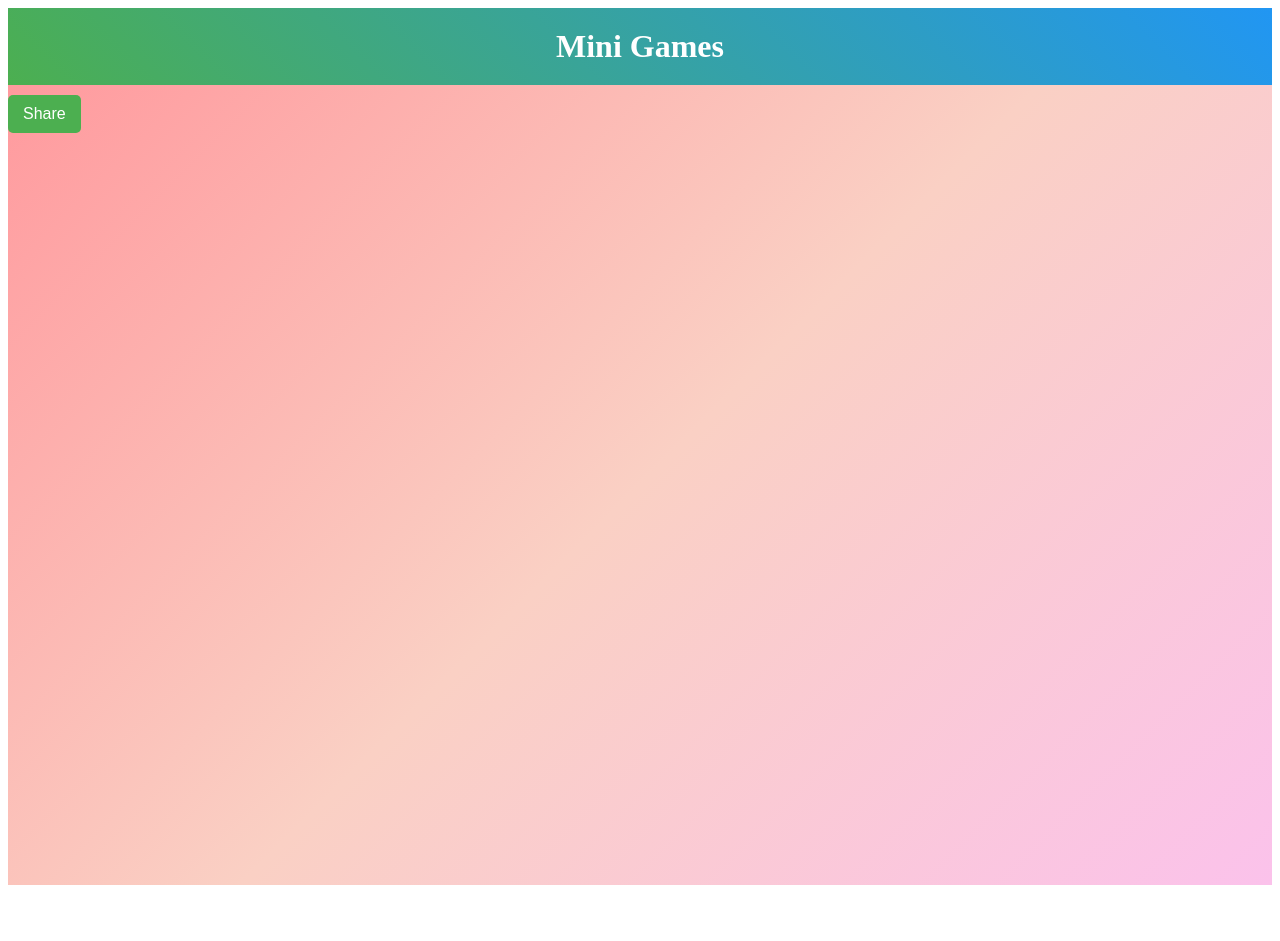
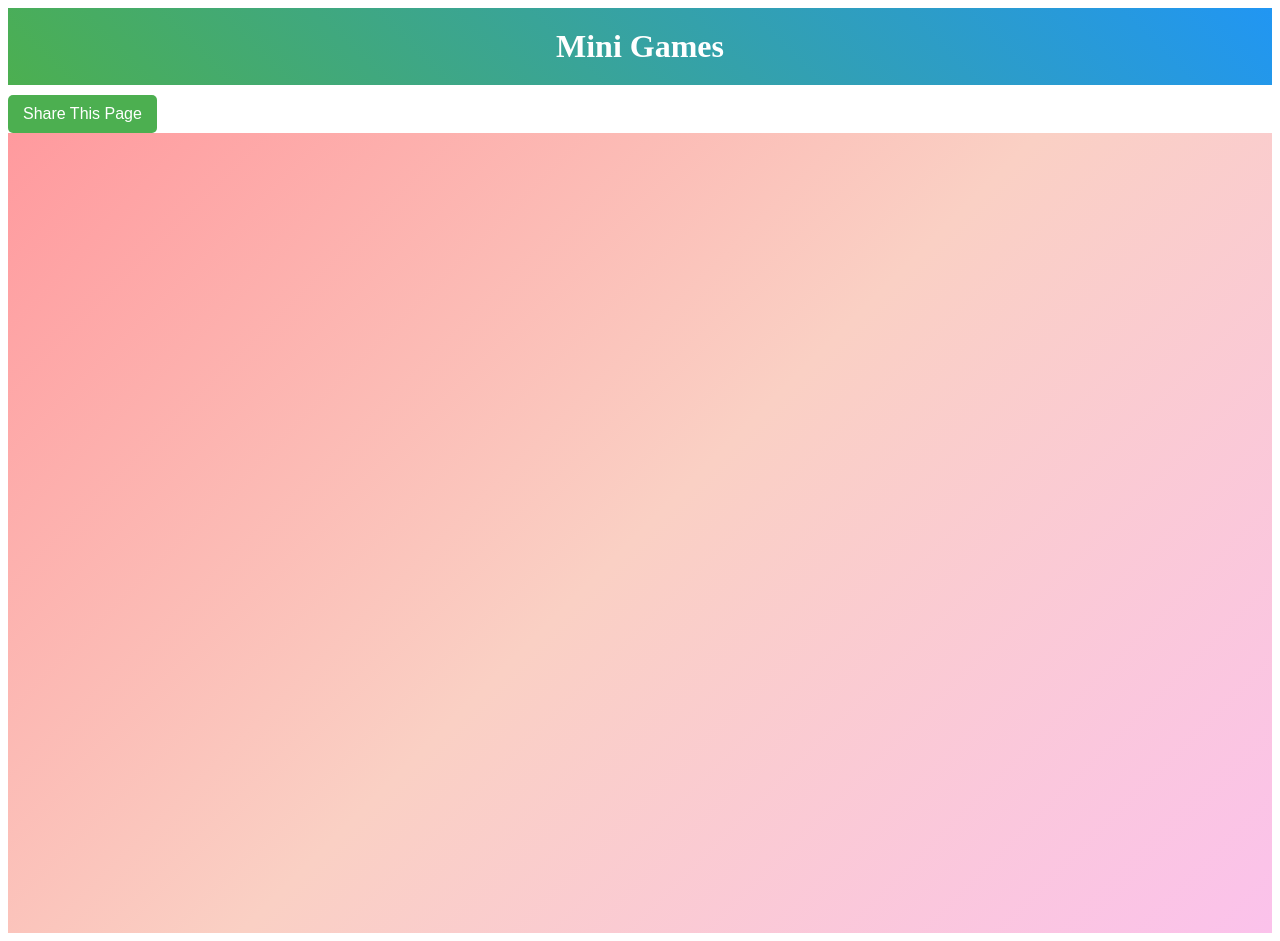
Before and after one commit to unstopablethinkerr/gamegrid, a plain HTML site: page index.html in a window 1280 px wide. Before the commit the page ends 893 px from the top, so only its background shows below. Drawn offline with Linux system fonts and the light colour scheme.

Commit message:
Update index.html

```diff
--- a/index.html
+++ b/index.html
@@ -6,15 +6,15 @@
   <link rel="stylesheet" href="style.css">
 </head>
 <body>
+  <div class="header">
     <h1>Mini Games</h1>
+    <button class="share-button" onclick="sharePage()">Share This Page</button>
+  </div>
   <div class="gamebg">
-<button onclick="shareGame()">Share</button>
     <div class="grid-container" id="grid-container">
       <!-- Grid items will be dynamically added here -->
     </div>
   </div>
-
   <script src="script.js"></script>
-
 </body>
 </html>
```
Lines whose indentation alone changed are shown as unchanged.
